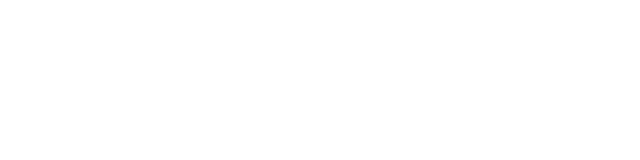
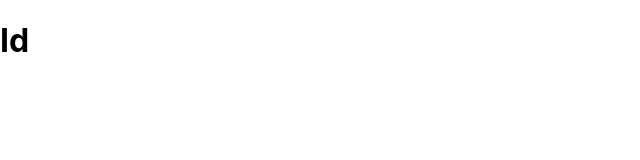
Before and after one commit to mrvncaragay/color-picker, a React (Create React App) app: page /palette/1/1 in a window 1280 px wide. Shown: the top 160 px of the page, without its empty margins (0-640 px from the left). Built offline with nearby package versions, Linux system fonts and the light colour scheme.

Commit message:
add link to color box and route

```diff
--- a/src/App.js
+++ b/src/App.js
@@ -21,6 +21,7 @@ function App() {
           <PaletteList palettes={seedColors} {...routeProps} />
         )}
       />
+
       <Route
         exact
         path="/palette/:id"
@@ -30,6 +31,12 @@ function App() {
           />
         )}
       />
+
+      <Route
+        exact
+        path="/palette/:paletteId/:colorID"
+        render={() => <h1> Id</h1>}
+      />
     </Switch>
 
     //{/* <Palette palette={generatePalette(seedColors[4])} />; */}
--- a/src/ColorBox.js
+++ b/src/ColorBox.js
@@ -1,4 +1,5 @@
 import React, { useState, useEffect } from "react";
+import { Link } from "react-router-dom";
 import { CopyToClipboard } from "react-copy-to-clipboard";
 import "./ColorBox.css";
 
@@ -35,7 +36,9 @@ const ColorBox = ({ background, name }) => {
           </div>
           <button className="copy-button">Copy</button>
         </div>
-        <span className="see-more">More</span>
+        <Link to="/" onClick={e => e.stopPropagation()}>
+          <span className="see-more">More</span>
+        </Link>
       </div>
     </CopyToClipboard>
   );
```
